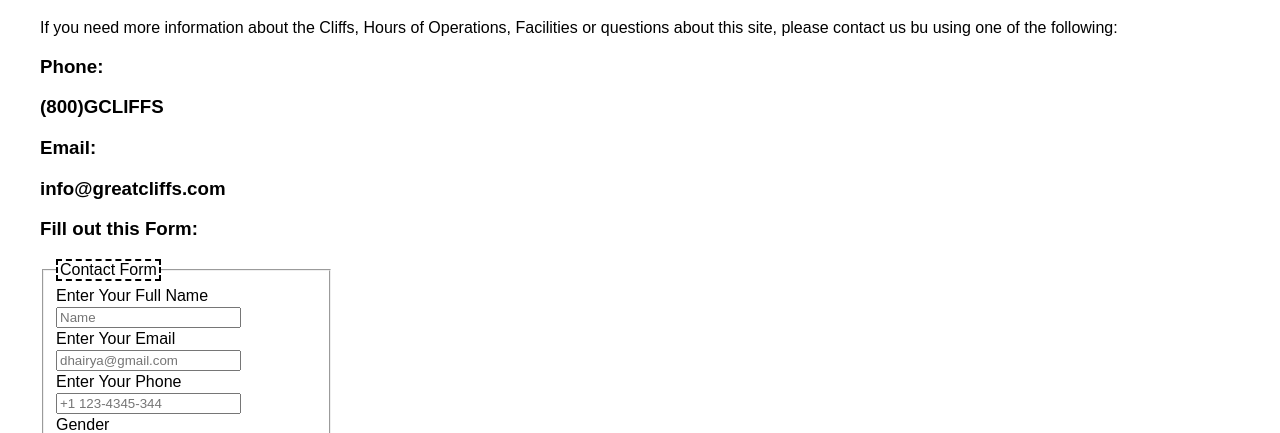
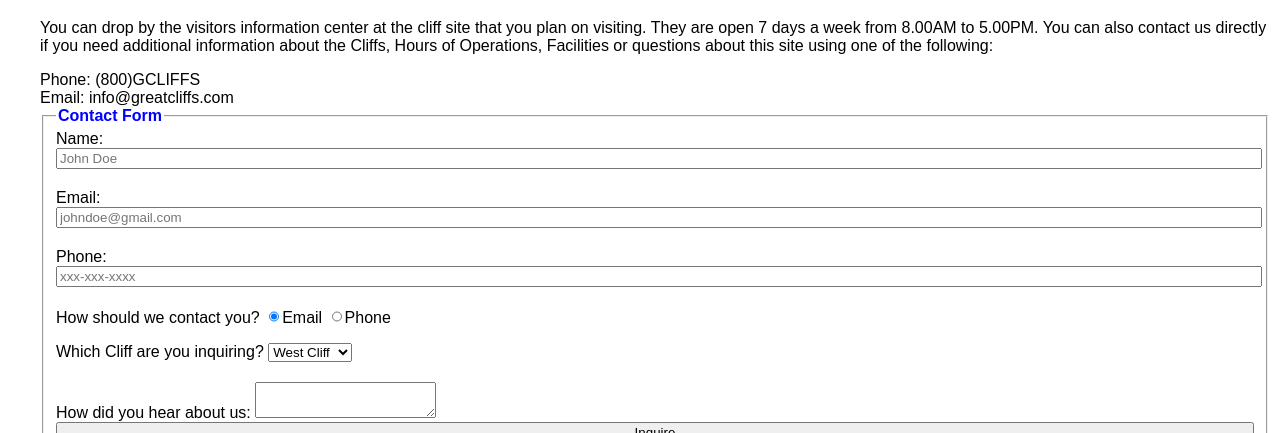
Before and after one commit to Dhairya5122/Westcliff_Homework, a plain HTML site: page homework-module-2/contact.html in a window 1280 px wide. Shown: the part 519-952 px from the top of the page. Drawn offline with Linux system fonts and the light colour scheme.

Commit message:
chnages in contact.html file

```diff
--- a/homework-module-2/contact.html
+++ b/homework-module-2/contact.html
@@ -37,52 +37,58 @@
       <main style="margin-left: 30px">
         <h1>Contacting Us</h1>
 <p>
-          If you need more information about the Cliffs, Hours of Operations,
-          Facilities or questions about this site, please contact us bu using
-          one of the following:
+You can drop by the visitors information center at the cliff site that you plan on visiting. They are open
+7 days a week from 8.00AM to 5.00PM. You can also contact us directly if you need additional information about
+the Cliffs, Hours of Operations, Facilities or questions about this site using one of the following:
 </p>
 
-        <h3>
-          Phone:
-          <p>(800)GCLIFFS</p>
-        </h3>
-        <h3>
-          Email:
-          <p>info@greatcliffs.com</p>
-        </h3>
+<div class="contactinfo">
+    <div class="phone">
+        <span>Phone:</span>
+        <span>(800)GCLIFFS</span>
+    </div>
+    <div class="email">
+        <span>Email:</span>
+        <span>info@greatcliffs.com</span>
+    </div>
+</div>
 
-        <h3>Fill out this Form:</h3>
-        <form action="register" method="post" class="forms">
+<form action="/contact" method="post">
 <fieldset>
-            <legend class="dashed">Contact Form</legend>
-            <label>Enter Your Full Name</label><br />
-            <input class="input" type="text" placeholder="Name" /><br />
-            <label>Enter Your Email</label><br />
-            <input
-              class="input"
-              type="email"
-              placeholder="dhairya@gmail.com"
-            /><br />
-            <label>Enter Your Phone</label><br />
-            <input
-              class="input"
-              type="number"
-              placeholder="+1 123-4345-344"
-            /><br />
-            <label>Gender</label><br />
-            <input type="radio" name="Email" value="Email" />Email
-            <input type="radio" name="Phone" value="Phone" /><br />
+    <legend>Contact Form</legend>
+    <div class="textbox">
+        <label>Name:</label>
+        <input type="text" name="name" placeholder="John Doe">
+        <label>Email:</label>
+        <input type="email" name="email" placeholder="johndoe@gmail.com">
+        <label>Phone:</label>
+        <input type="text" name="phone" placeholder="xxx-xxx-xxxx">
+    </div>
 
-            <label>Which Cliff are you inquiring?</label><br />
-            <select class="input">
-              <option value="Email">West Cliff</option>
-              <option value="Email">North Cliff</option>
-              <option value="Email">East Cliff</option>
-              <option value="Email">South Cliff</option>
-            <br />
+    <div class="radios">
+        <label>How should we contact you?</label>
+        <input type="radio" class="radio" name="contact" value="email" checked>Email
+        <input type="radio" class="radio" name="contact" value="phone">Phone
+    </div>
+
+    <div class="selectmenu">
+        <label>Which Cliff are you inquiring?</label>
+        <select>
+            <option>West Cliff</option>
+            <option>North Cliff</option>
+            <option>East Cliff</option>
+            <option>South Cliff</option>
+        </select>
+    </div>
+
+    <div class="commentbox">
         <label>How did you hear about us:</label>
-            <textarea class="input" rows="5" cols="30"></textarea><br />
-            <input class="input" type="submit" value="Sign-Up" />
+        <textarea></textarea>
+    </div>
+
+    <div class="button">
+        <input type="submit" value="Inquire">
+    </div>
 </fieldset>
 </form>
       </main>
--- a/homework-module-2/styles.css
+++ b/homework-module-2/styles.css
@@ -176,3 +176,42 @@ tbody {
   background: #eeffe6;
   text-align: center;
 }
+th,
+td {
+  width: 225px;
+  height: 75px;
+  vertical-align: middle;
+  border: solid 1px #852b1b;
+}
+
+th:first-child {
+  width: 125px;
+  height: 50px;
+  background: #4977d1;
+  color: #fff;
+}
+td:first-child {
+  font-weight: bold;
+  background: #bde1ff;
+}
+
+legend {
+  color: blue;
+  font-weight: bold;
+}
+form {
+}
+label {
+  text-align: start;
+}
+input {
+  width: 100%;
+  margin-bottom: 20px;
+}
+.radio {
+  width: 10px !important;
+}
+.selectmenu {
+  width: 500px;
+  margin-bottom: 20px;
+}
```
Lines whose indentation alone changed are shown as unchanged.
